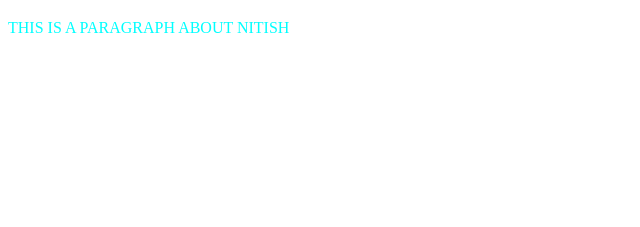
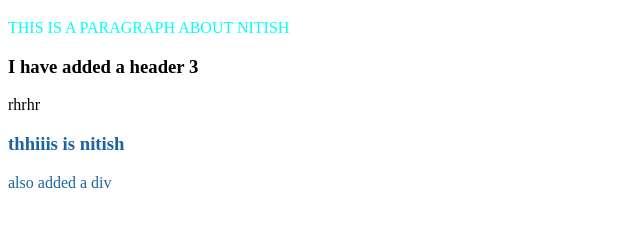
Before and after one commit to imnrb/Git-Vscode, a plain HTML site: page index.html in a window 1280 px wide. Shown: the part 61-288 px from the top of the page, without its empty margins (0-640 px from the left). Drawn offline with Linux system fonts and the light colour scheme.

Commit message:
added h3 para div

```diff
--- a/index.html
+++ b/index.html
@@ -14,5 +14,17 @@
     <P id="para">
         THIS IS A PARAGRAPH ABOUT NITISH
     </P>
+    <h3>
+        I have added a header 3
+    </h3>
+    <p>rhrhr</p>
+    <div class="hey">
+        <h3>
+            thhiiis is nitish
+        </h3>
+        <p>
+            also added a div
+        </p>
+    </div>
 </body>
 </html>
--- a/style.css
+++ b/style.css
@@ -1,3 +1,6 @@
 #para{
     color: aqua;
 }
+.hey{
+color: rgb(30, 100, 161);
+}
```
